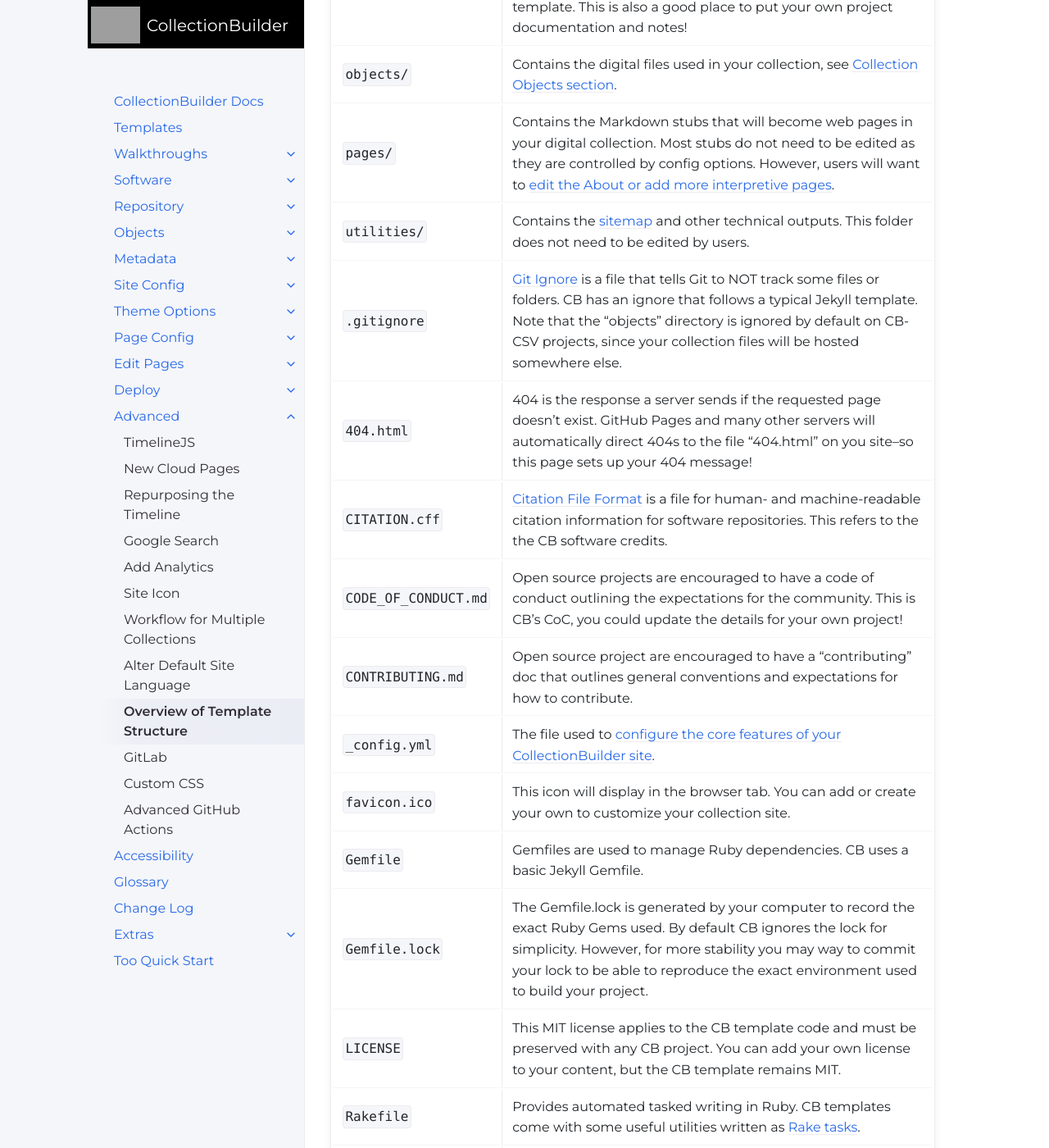
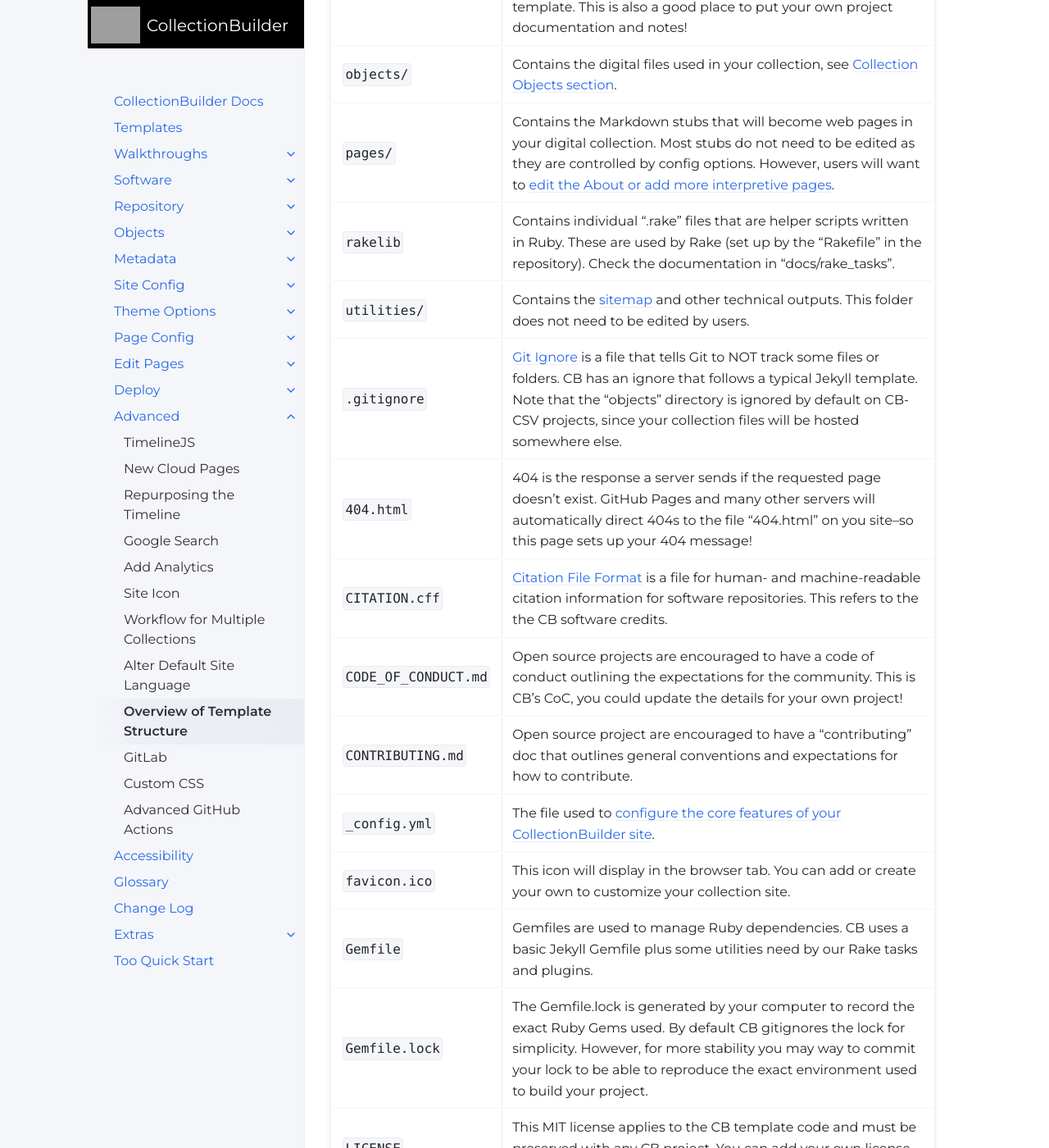
Before and after one commit to CollectionBuilder/cb-docs, a Jekyll site: the page built from docs/advanced/architecture-overview.md, in a window 1280 px wide and 1400 px high, scrolled down 1862 px. Shown: the whole window at 82% size. Built offline with Jekyll 4.4.1, drawn with Linux system fonts in a browser that asks for light colours; comment, search, counter and statistics services are not loaded.

Commit message:
add info about rakelib folder

```diff
--- a/docs/advanced/architecture-overview.md
+++ b/docs/advanced/architecture-overview.md
@@ -24,6 +24,7 @@ This section provides a high-level overview of files and folders as they are use
 | `docs/` | Contains technical documentation specific to each template. Markdown files in this folder may help provide more technical details if you are doing advanced customization of the template. This is also a good place to put your own project documentation and notes! |
 | `objects/` | Contains the digital files used in your collection, see [Collection Objects section]({{ '/docs/objects/' | relative_url }}). |
 | `pages/` | Contains the Markdown stubs that will become web pages in your digital collection. Most stubs do not need to be edited as they are controlled by config options. However, users will want to [edit the About or add more interpretive pages]({{ '/docs/pages/' | relative_url }}). |
+| `rakelib` | Contains individual ".rake" files that are helper scripts written in Ruby. These are used by Rake (set up by the "Rakefile" in the repository). Check the documentation in "docs/rake_tasks". |
 | `utilities/` | Contains the [sitemap](https://www.sitemaps.org/) and other technical outputs. This folder does not need to be edited by users. |
 | `.gitignore` | [Git Ignore](https://git-scm.com/docs/gitignore) is a file that tells Git to NOT track some files or folders. CB has an ignore that follows a typical Jekyll template. Note that the "objects" directory is ignored by default on CB-CSV projects, since your collection files will be hosted somewhere else. |
 | `404.html` | 404 is the response a server sends if the requested page doesn't exist. GitHub Pages and many other servers will automatically direct 404s to the file "404.html" on you site--so this page sets up your 404 message! |
@@ -32,8 +33,8 @@ This section provides a high-level overview of files and folders as they are use
 | `CONTRIBUTING.md` | Open source project are encouraged to have a "contributing" doc that outlines general conventions and expectations for how to contribute. |
 | `_config.yml` | The file used to [configure the core features of your CollectionBuilder site]({{ '/docs/config/' | relative_url }}). |
 | `favicon.ico` | This icon will display in the browser tab. You can add or create your own to customize your collection site. |
-| `Gemfile` | Gemfiles are used to manage Ruby dependencies. CB uses a basic Jekyll Gemfile. |
-| `Gemfile.lock` | The Gemfile.lock is generated by your computer to record the exact Ruby Gems used. By default CB ignores the lock for simplicity. However, for more stability you may way to commit your lock to be able to reproduce the exact environment used to build your project. |
+| `Gemfile` | Gemfiles are used to manage Ruby dependencies. CB uses a basic Jekyll Gemfile plus some utilities need by our Rake tasks and plugins. |
+| `Gemfile.lock` | The Gemfile.lock is generated by your computer to record the exact Ruby Gems used. By default CB gitignores the lock for simplicity. However, for more stability you may way to commit your lock to be able to reproduce the exact environment used to build your project. |
 | `LICENSE` | This MIT license applies to the CB template code and must be preserved with any CB project. You can add your own license to your content, but the CB template remains MIT. |
 | `Rakefile` | Provides automated tasked writing in Ruby. CB templates come with some useful utilities written as [Rake tasks](https://github.com/CollectionBuilder/collectionbuilder-csv/blob/main/docs/rake_tasks.md). |
 | `README.md` | A README describes a project and provides orientation to a repository, and will be displayed on the GitHub home page. If you are starting a CB project, you will want to delete the CB content of the README and describe your own project. |
```
Also changed, not shown: _change-log/rake-lib.md (added, +9 -0 lines), docs/objects/derivatives.md (+1 -0 lines).
